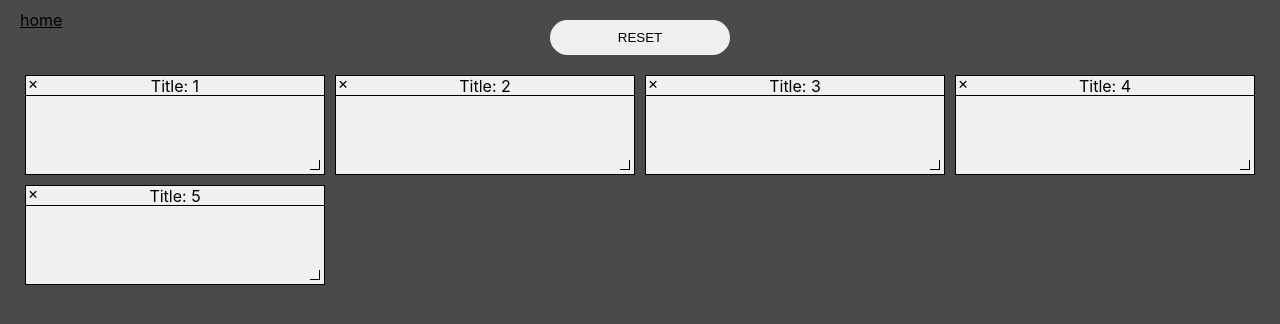
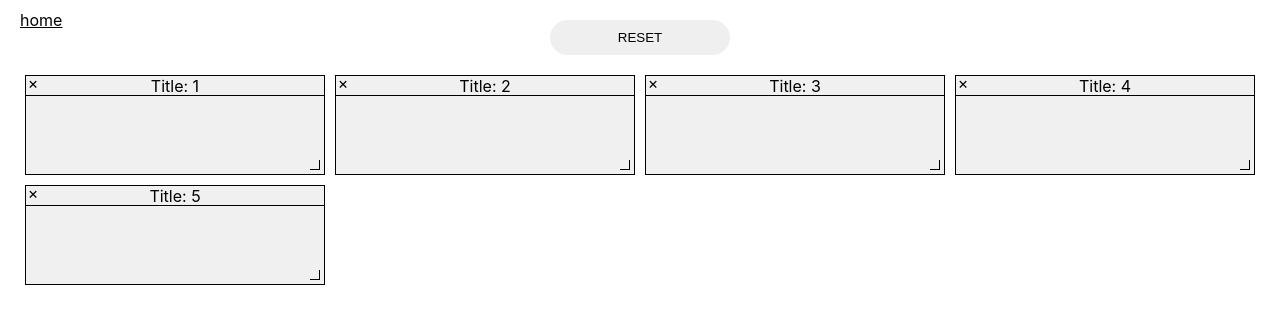
Before and after one commit to AnastassiaH/test-task, a React (Create React App) app: page /#/desktop in a window 1280 px wide. Shown: the top 324 px of the page. Built offline with nearby package versions, Linux system fonts and the light colour scheme.

Commit message:
default background

```diff
--- a/src/index.css
+++ b/src/index.css
@@ -5,7 +5,6 @@ body {
     sans-serif;
   -webkit-font-smoothing: antialiased;
   -moz-osx-font-smoothing: grayscale;
-  background-color: #4a4a4a;
 }
 
 code {
```
